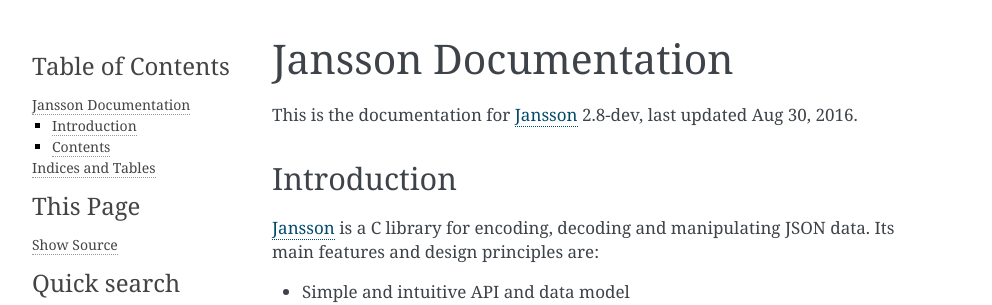
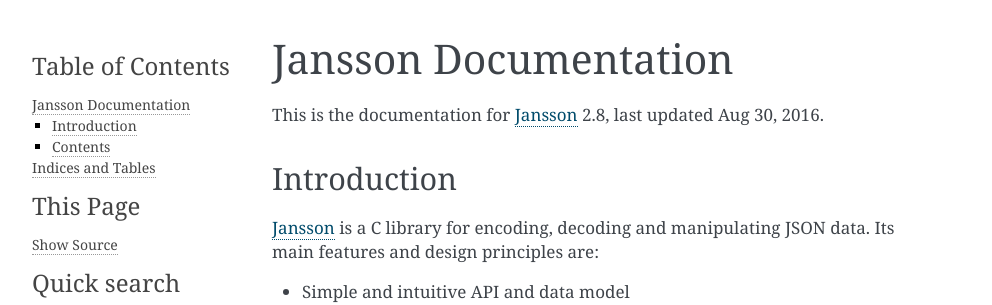
Before and after one commit to akheron/jansson, a Sphinx documentation site: the page built from doc/index.rst, in a window 1280 px wide. Shown: the top 305 px of the page, without its empty margins (148-1140 px from the left). Built offline with Sphinx 7.4.7, drawn with Linux system fonts in a browser that asks for light colours.

Commit message:
Set documentation version to 2.8

```diff
--- a/doc/conf.py
+++ b/doc/conf.py
@@ -48,7 +48,7 @@
 # built documents.
 #
 # The short X.Y version.
-version = '2.8-dev'
+version = '2.8'
 # The full version, including alpha/beta/rc tags.
 release = version
 
```
